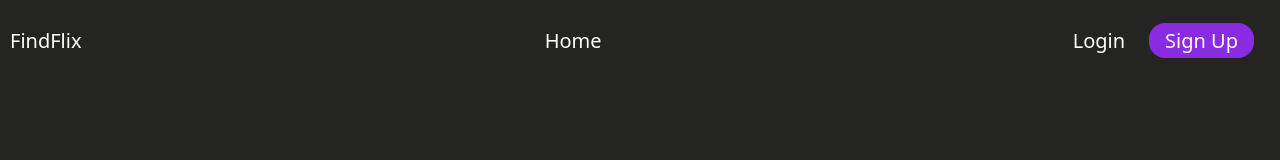
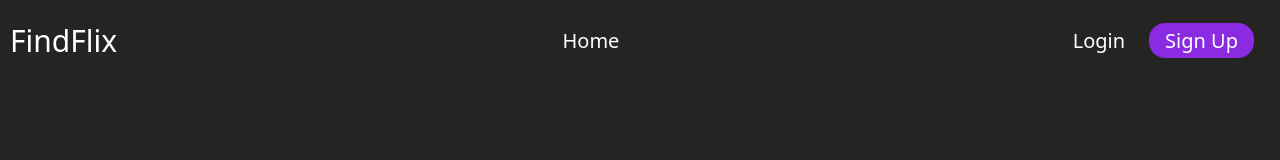
Before and after one commit to Dinomaster818/FindFlix, a website: page views/homepage.html in a window 1280 px wide. Drawn offline with Linux system fonts and the light colour scheme.

Commit message:
Update homepage.html

```diff
--- a/views/homepage.html
+++ b/views/homepage.html
@@ -15,7 +15,7 @@
   <nav class="navbar navbar-expand-sm navbar-dark bg-transparent">
 
     <!-- Brand -->
-    <a href="#" class="navbar-brand mb-0 h1">FindFlix</a>
+    <a href="#" class="navbar-brand mb-0 h1" style="font-size: 30px;">FindFlix</a>
 
     <!-- Toggle Button -->
     <button type="button" data-bs-toggle="collapse" data-bs-target="#navbarNav" class="navbar-toggler" aria-controls="navbarNav" aria-expanded="false" aria-label="Toggle navigation">
@@ -31,6 +31,7 @@
           </li>
         </ul>
         <!-- Login and Sign Up Links -->
+
         <ul class="navbar-nav align-items-center gap-3">
           <li class="nav-item">
             <a href="#login" class="nav-link text-white">Login</a>
@@ -39,7 +40,7 @@
             <a href="#signup" class="text-white text-decoration-none px-3 py-1 rounded-4" style="background-color: blueviolet;">Sign Up</a>
           </li>
         </ul>
-      </div>
+    </div>
 
 
 
```
